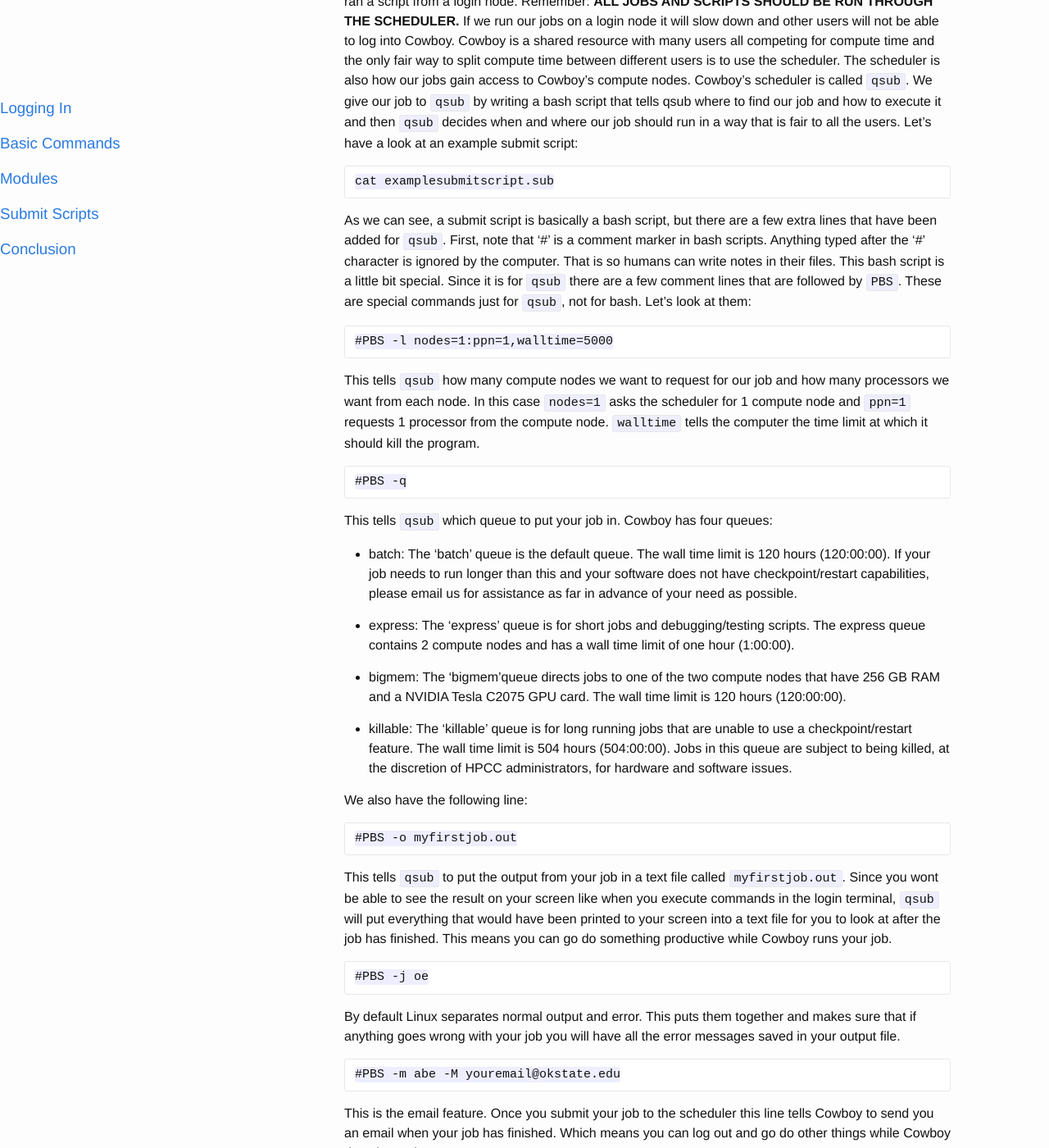
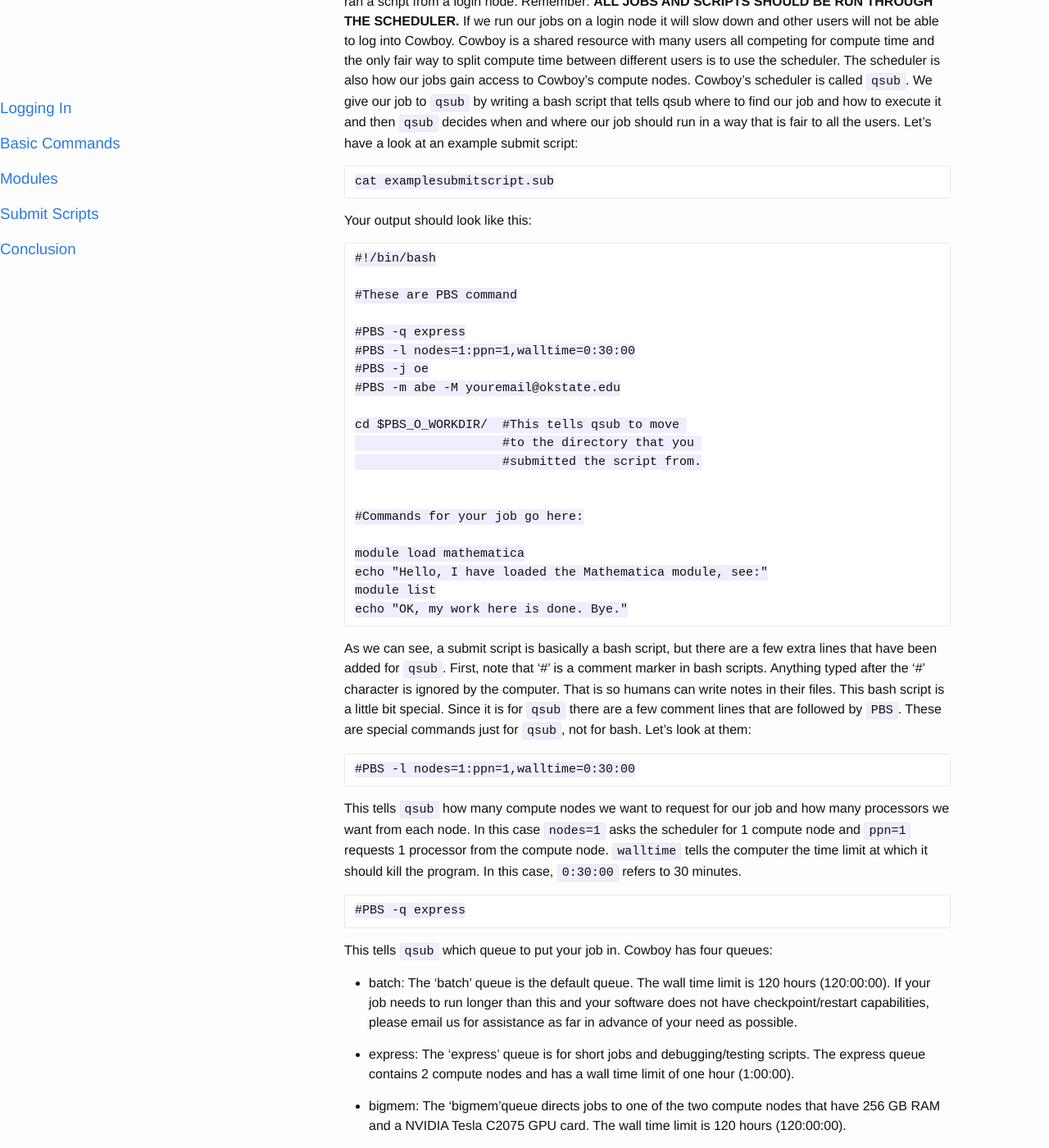
Before and after one commit to OSU-HPCC/New-User-Tutorial, a Jekyll site: the page built from submitscripts.md, in a window 1280 px wide and 1400 px high, scrolled down 1106 px. Shown: the whole window at 82% size. Built offline with Jekyll 4.4.1, drawn with Linux system fonts in a browser that asks for light colours; some of the changed text lies outside the part shown.

Commit message:
Made changes to submit script section.

```diff
--- a/submitscripts.md
+++ b/submitscripts.md
@@ -37,13 +37,37 @@ In the name of education we have actually committed a supercomputer faux pas (in
 
 	cat examplesubmitscript.sub
 
+Your output should look like this:
+
+	#!/bin/bash
+
+	#These are PBS command
+
+	#PBS -q express
+	#PBS -l nodes=1:ppn=1,walltime=0:30:00
+	#PBS -j oe
+	#PBS -m abe -M youremail@okstate.edu
+
+	cd $PBS_O_WORKDIR/  #This tells qsub to move
+	                    #to the directory that you
+	                    #submitted the script from.
+
+
+	#Commands for your job go here:
+
+	module load mathematica
+	echo "Hello, I have loaded the Mathematica module, see:"
+	module list
+	echo "OK, my work here is done. Bye."
+
+
 As we can see, a submit script is basically a bash script, but there are a few extra lines that have been added for `qsub`. First, note that '#' is a comment marker in bash scripts. Anything typed after the '#' character is ignored by the computer. That is so humans can write notes in their files. This bash script is a little bit special. Since it is for `qsub` there are a few comment lines that are followed by `PBS`. These are special commands just for `qsub`, not for bash. Let's look at them:
 
-	#PBS -l nodes=1:ppn=1,walltime=5000
+	#PBS -l nodes=1:ppn=1,walltime=0:30:00
 
-This tells `qsub` how many compute nodes we want to request for our job and how many processors we want from each node. In this case `nodes=1` asks the scheduler for 1 compute node and `ppn=1` requests 1 processor from the compute node. `walltime` tells the computer the time limit at which it should kill the program.
+This tells `qsub` how many compute nodes we want to request for our job and how many processors we want from each node. In this case `nodes=1` asks the scheduler for 1 compute node and `ppn=1` requests 1 processor from the compute node. `walltime` tells the computer the time limit at which it should kill the program. In this case, `0:30:00` refers to 30 minutes.
 
-	#PBS -q
+	#PBS -q express
 
 This tells `qsub` which queue to put your job in. Cowboy has four queues:
 
@@ -55,11 +79,11 @@ This tells `qsub` which queue to put your job in. Cowboy has four queues:
 
 -	killable: The 'killable' queue is for long running jobs that are unable to use a checkpoint/restart feature. The wall time limit is 504 hours (504:00:00). Jobs in this queue are subject to being killed, at the discretion of HPCC administrators, for hardware and software issues.
 
-We also have the following line:
+You may also want to include a line that looks something like this even though we have not included it in this tutorial:
 
 	#PBS -o myfirstjob.out
 
-This tells `qsub` to put the output from your job in a text file called `myfirstjob.out`. Since you wont be able to see the result on your screen like when you execute commands in the login terminal, `qsub` will put everything that would have been printed to your screen into a text file for you to look at after the job has finished. This means you can go do something productive while Cowboy runs your job.
+This tells `qsub` to put the output from your job in a text file called `myfirstjob.out`. Since you wont be able to see the result on your screen like when you execute commands in the login terminal, `qsub` will put everything that would have been printed to your screen into a text file for you to look at after the job has finished. This means you can go do something productive while Cowboy runs your job. If you don't give `qsub` an output file name it will automatically put it in a file named according to the job number. For this tutorial, we want `qsub` to do the default behavior.
 
 	#PBS -j oe
 
@@ -100,6 +124,6 @@ This would remove my job from the queue if my job number was 123456.
 
 Checking on Results
 -------------------
-Alright, did you get an email from Cowboy? Remember that we told Cowboy to put the output from the program into a file named `myfirstjob.out`? Simply move to the directory where you submitted the script from and have a look at `myfirstjob.out` to see what happened while your program was running on the compute nodes.
+Alright, did you get an email from Cowboy? Cowboy should have put your output into a file named by the submit script name followed by the job number. Simply move to the directory where you submitted the script from and have a look at the file to see what happened while your program was running on the compute nodes.
 
-We're almost [finished]({{ site.url }}{{ site.baseurl }}/congratulations.html).
+Congratulations, you are just about [finished]({{ site.url }}{{ site.baseurl }}/congratulations.html).
```
Also changed, not shown: loggingin.md (+2 -2 lines).
